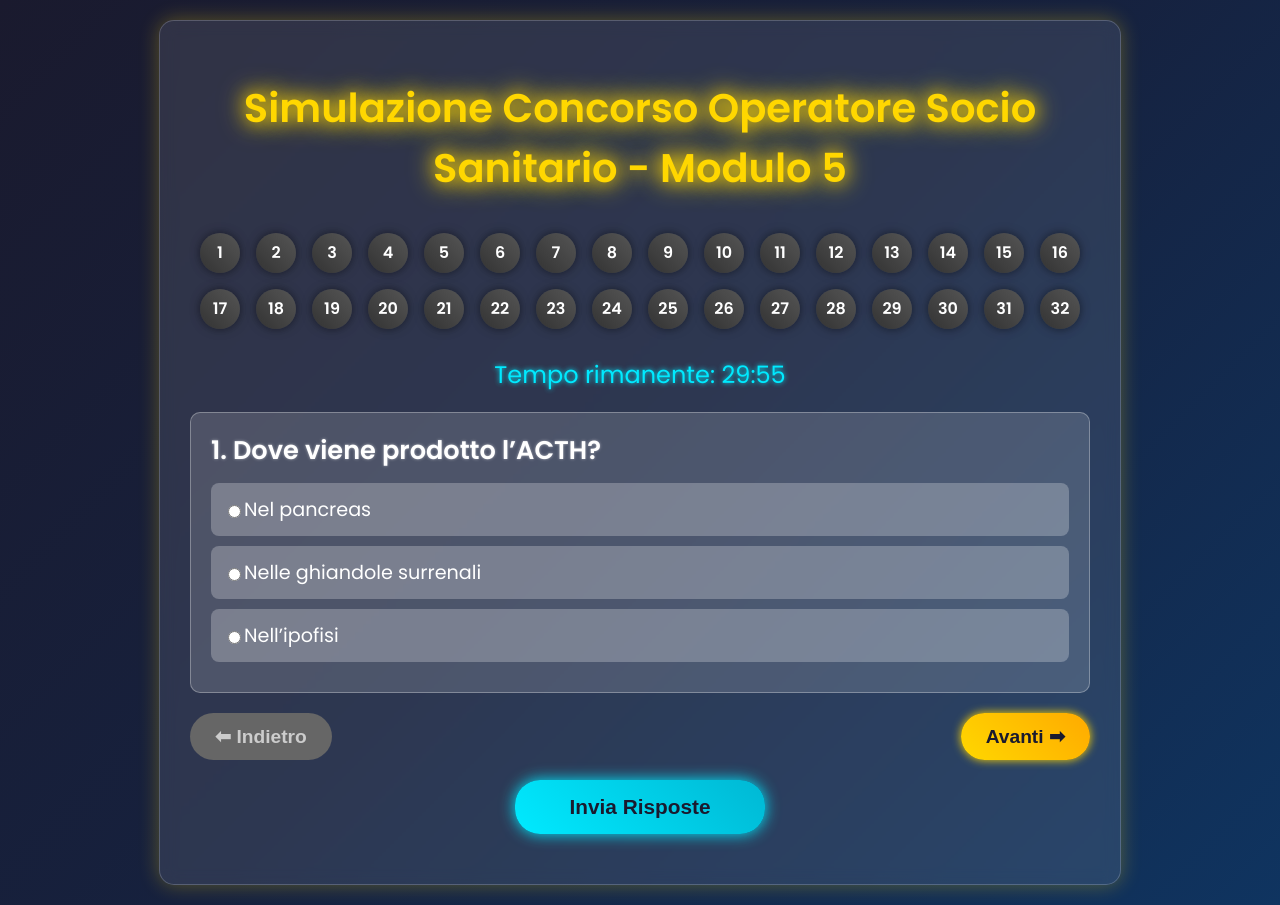
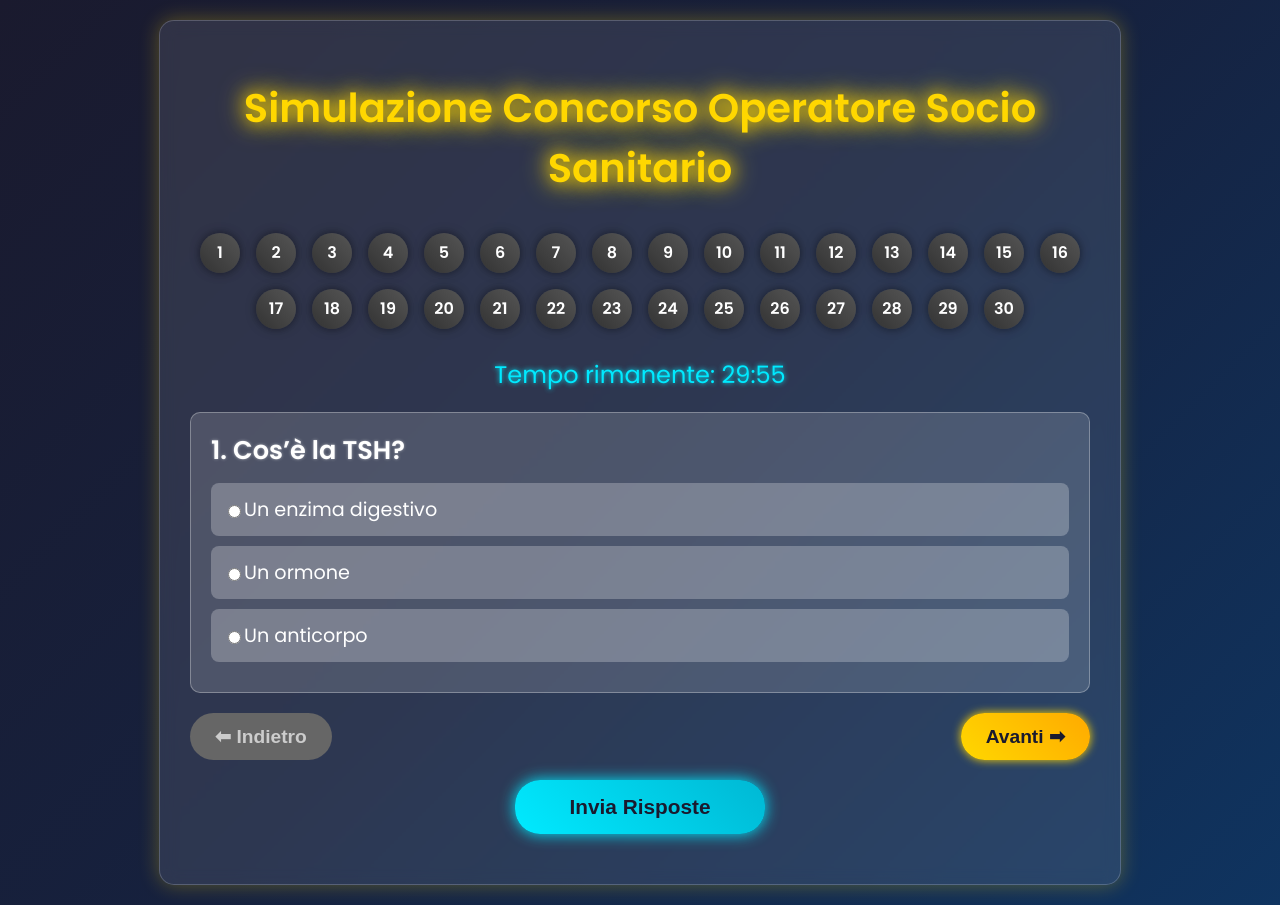
Before and after one commit to Jabo86/quizoss29, a plain HTML site: page index.html in a window 1280 px wide. Drawn offline with Linux system fonts and the light colour scheme.

Commit message:
Update index.html

```diff
--- a/index.html
+++ b/index.html
@@ -3,7 +3,7 @@
 <head>
     <meta charset="UTF-8">
     <meta name="viewport" content="width=device-width, initial-scale=1.0">
-    <title>Simulazione Concorso Operatore Socio Sanitario - Modulo 5</title>
+    <title>Simulazione Concorso Operatore Socio Sanitario </title>
     <style>
         body {
             font-family: 'Poppins', sans-serif;
@@ -233,7 +233,7 @@
 </head>
 <body>
     <div class="container">
-        <h1>Simulazione Concorso Operatore Socio Sanitario - Modulo 5</h1>
+        <h1>Simulazione Concorso Operatore Socio Sanitario </h1>
         <div class="question-nav" id="questionNav"></div>
         <div id="timer">Tempo rimanente: <span id="time">30:00</span></div>
         <div id="quiz"></div>
@@ -248,18 +248,6 @@
     <script>
         // Array di domande (121-150) con opzioni mescolate casualmente
         const questions = [
-            {
-                question: "Dove viene prodotto l’ACTH?",
-                options: ["Nel pancreas", "Nelle ghiandole surrenali", "Nell’ipofisi"],
-                correct: "Nell’ipofisi",
-                explanation: "L’ACTH (ormone adrenocorticotropo) è prodotto dall’ipofisi anteriore, una ghiandola situata alla base del cranio. Stimola le ghiandole surrenali a produrre cortisolo e altri ormoni glucocorticoidi. Il pancreas produce insulina e glucagone, mentre le surrenali sono il bersaglio dell’ACTH. Gli OSS devono conoscere il ruolo dell’ACTH per comprendere condizioni come la sindrome di Cushing o il morbo di Addison, monitorando sintomi come stanchezza o ipertensione e segnalandoli all’infermiere."
-            },
-            {
-                question: "Quale funzione ha l’ACTH?",
-                options: ["Regola il metabolismo del calcio", "Stimola la produzione di cortisolo", "Facilita l’assorbimento del glucosio"],
-                correct: "Stimola la produzione di cortisolo",
-                explanation: "L’ACTH stimola la corteccia surrenalica a produrre cortisolo, un ormone che regola il metabolismo degli zuccheri, la risposta infiammatoria e lo stress. Non regola il calcio né l’assorbimento del glucosio, funzioni di altri ormoni come il paratormone e l’insulina. Gli OSS devono osservare i segni di squilibrio cortisolemico (es. obesità centrale, ipertensione) nei pazienti e collaborare con l’équipe medica per la gestione terapeutica."
-            },
             {
                 question: "Cos’è la TSH?",
                 options: ["Un enzima digestivo", "Un ormone", "Un anticorpo"],
```
